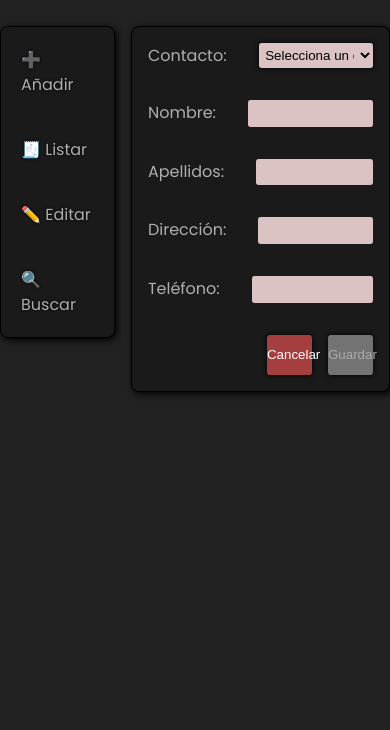
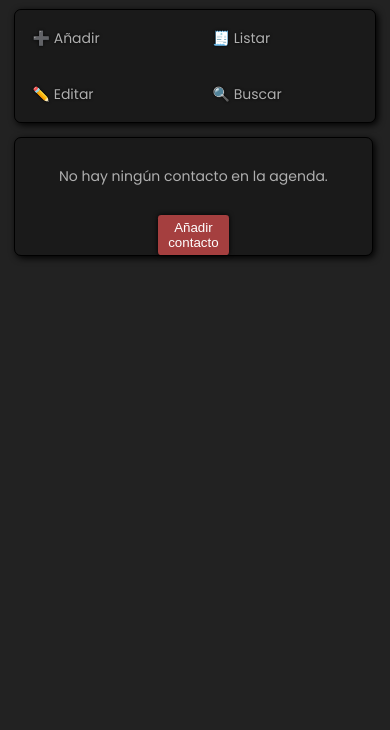
Before and after one commit to codebase011/agendajs, a plain HTML site: page index.html in a window 390 px wide. Shown: the part 114-844 px from the top of the page. Drawn offline with Linux system fonts and the light colour scheme.

Commit message:
Add files via upload

```diff
--- a/css/estilos.css
+++ b/css/estilos.css
@@ -16,13 +16,8 @@ body {
 
 #main-container {
   display: flex;
-  /* justify-content: center; */
-  /* align-items: center; */
   justify-content: center;
-  /* justify-items: center; */
-  /* height: 100vh; */
   margin: 0 auto;
-  /* border: 1px solid red; */
   flex-direction: row;
   gap: 1em;
 }
@@ -51,8 +46,6 @@ h1 {
 }
 
 nav {
-  /* width: 15%; */
-  /* border: 1px solid #e0e0e0; */
   border-radius: 0.5em;
 
   ul {
@@ -60,17 +53,12 @@ nav {
     border-radius: 0.5em;
     background-color: #1a1a1a;
     box-shadow: 2px 2px 7px rgb(0, 0, 0);
-    /* border: 2px solid black; */
     background-color: #1a1a1a;
-    /* box-shadow: 0px 0px 7px rgb(0, 0, 0); */
-    /* box-shadow: 0px 0px 7px rgb(0, 0, 0); */
     border-radius: 0.5em;
     list-style-type: none;
     display: flex;
     flex-direction: column;
-    /* width: fit-content; */
     justify-content: space-between;
-    /* gap: 1em; */
 
     li {
       text-shadow: 0px 0px 3px black;
@@ -83,12 +71,12 @@ nav {
         max-width: 16px;
       }
 
-      &:nth-of-type(1){
+      &:nth-of-type(1) {
         border-top-left-radius: 0.5em;
         border-top-right-radius: 0.5em;
       }
 
-      &:nth-of-type(4){
+      &:nth-of-type(4) {
         border-bottom-left-radius: 0.5em;
         border-bottom-right-radius: 0.5em;
       }
@@ -108,7 +96,6 @@ nav {
 }
 
 main {
-  /* margin-top: 1em; */
   border: 1px solid black;
   background-color: #1a1a1a;
   box-shadow: 2px 2px 7px rgb(0, 0, 0);
@@ -133,7 +120,6 @@ main {
   }
 
   input {
-    /* box-shadow: 0px 0px 5px black; */
     background-color: #dcc3c3;
     border-radius: 0.2em;
     border: none;
@@ -152,7 +138,6 @@ main {
       flex-direction: row;
       justify-content: space-between;
       padding: 1em;
-      /* gap: 2em; */
     }
 
     /* Para el botón */
@@ -182,6 +167,18 @@ main {
     #list-section-info {
       padding: 2em;
       text-align: center;
+    }
+
+    #no-contacts-container {
+      display: flex;
+      flex-direction: column;
+      justify-items: center;
+      align-items: center;
+    }
+
+    #add-button-list {
+      width: 20%;
+      height: 3em;
     }
 
     .contact {
@@ -225,7 +222,6 @@ main {
   #edit-section {
     select {
       width: 80%;
-      /* margin: 1em; */
     }
 
     /* Para los labels y los inputs */
@@ -282,6 +278,10 @@ main {
       margin-left: 1em;
     }
 
+    input[type="checkbox"] {
+      height: auto;
+    }
+
     #checkbox-exact-search {
       width: 12px;
     }
@@ -303,9 +303,64 @@ main {
       text-align: right;
     }
 
+    label {
+      margin-top: 3em;
+    }
+
     p#info {
       padding: 2em;
       text-align: center;
     }
   }
 }
+
+@media (max-width: 480px) {
+  body {
+    font-size: 14px;
+  }
+
+  #main-container {
+    display: flex;
+    justify-content: center;
+    margin: 0 auto;
+    flex-direction: column;
+    gap: 1em;
+  }
+
+  nav {
+    ul {
+      display: grid;
+      grid-template-columns: 1fr 1fr;
+      margin: 0 1em;
+
+      li {
+        &:nth-of-type(1) {
+          border-top-left-radius: 0.5em;
+          border-top-right-radius: 0em;
+        }
+
+        &:nth-of-type(2) {
+          border-top-right-radius: 0.5em;
+        }
+
+        &:nth-of-type(3) {
+          border-bottom-left-radius: 0.5em;
+        }
+
+        &:nth-of-type(4) {
+          border-bottom-left-radius: 0.5em;
+          border-bottom-left-radius: 0em;
+        }
+      }
+    }
+  }
+
+  main {
+    border: 1px solid black;
+    background-color: #1a1a1a;
+    box-shadow: 2px 2px 7px rgb(0, 0, 0);
+    border-radius: 0.5em;
+    width: 92%;
+    margin: 0 1em;
+  }
+}
--- a/js/Agenda.js
+++ b/js/Agenda.js
@@ -111,7 +111,15 @@ export default class Agenda {
     };
 
     if (!this.contactsData || this.contactsData.length === 0){
-        $listSection.innerHTML += '<p id="list-section-info">No hay ningún contacto en la agenda.</p>';
+        $listSection.innerHTML += `
+          <div id="no-contacts-container">
+            <p id="list-section-info">No hay ningún contacto en la agenda.</p>
+            <button id="add-button-list">Añadir contacto</button>
+          </div>
+        `;
+
+        const $addButton = $listSection.querySelector('button');
+        $addButton.addEventListener('click', () => this.render(SECTIONS.ADD))
     }
     else {
       this.contactsData.forEach((contact) => {
--- a/js/main.js
+++ b/js/main.js
@@ -15,5 +15,5 @@ document.addEventListener("DOMContentLoaded", () => {
   });
 
   // Renderizar por defecto la seccion de Añadir
-  agenda.render(SECTIONS.EDIT);
+  agenda.render(SECTIONS.LIST);
 });
```
Also changed, not shown: index.html (line endings or trailing spaces).
